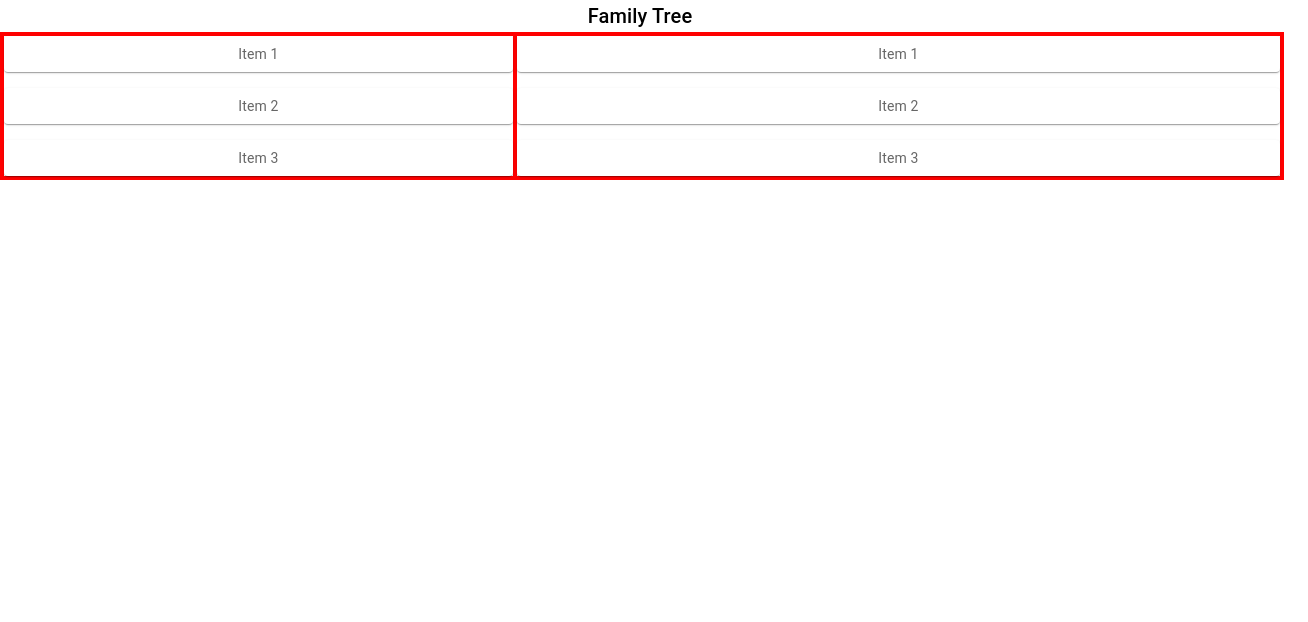
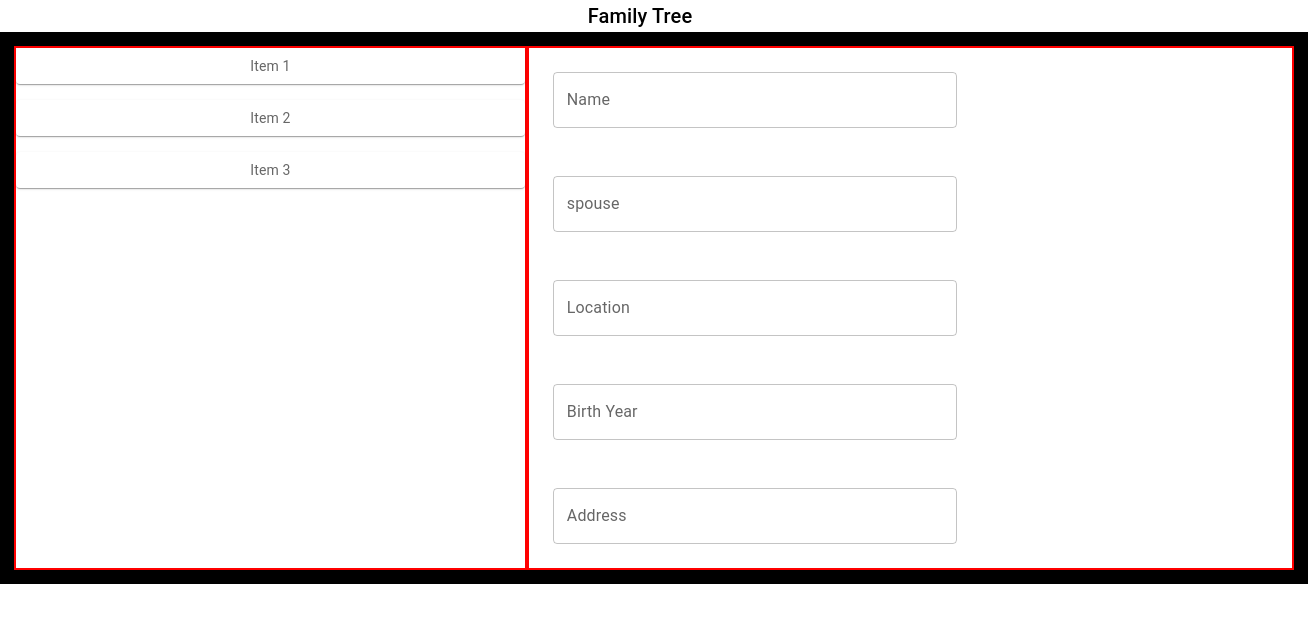
Before and after one commit to ronak-d/Family-Tree, a React (Create React App) app in the folder tree/: page / in a window 1280 px wide. Shown: the top 622 px of the page, 1308 px wide, since content can reach past the window. Built offline with nearby package versions, Linux system fonts and the light colour scheme; data requests are answered from the project's data file.

Commit message:
done with form

```diff
--- a/tree/db.json
+++ b/tree/db.json
@@ -5,20 +5,44 @@
             "isFolder": true,
             "familyMember":[
                 {
+                    "id": 1,
                     "name": "Son 1",
                     "spouse": "Heena",
                     "Location":"Bhopal",
                     "Birth Year":1980,
                     "Address":"Hiran magri Bhopal",
-                    "isFolder": true
+                    "isFolder": true,
+                    "familyMember":[
+                        {
+                            "id": 1,
+                            "name": "Son 1",
+                            "spouse": "Heena",
+                            "Location":"Bhopal",
+                            "Birth Year":1980,
+                            "Address":"Hiran magri Bhopal",
+                            "isFolder": true
+                        }
+                    ]
                 },
                 {
+                    "id":2,
                     "name": "Daughter 1",
                     "spouse": "Roy",
                     "Location":"Bhopal",
                     "Birth Year":1980,
                     "Address":"Hiran magri Bhopal",
-                    "isFolder": true
+                    "isFolder": true,
+                    "familyMember":[
+                        {
+                            "id": 1,
+                            "name": "Son 1",
+                            "spouse": "Heena",
+                            "Location":"Bhopal",
+                            "Birth Year":1980,
+                            "Address":"Hiran magri Bhopal",
+                            "isFolder": true
+                        }
+                    ]
                 }
             ]
         }
--- a/tree/src/Components/Application/Application.jsx
+++ b/tree/src/Components/Application/Application.jsx
@@ -6,8 +6,7 @@ import Paper from '@mui/material/Paper';
 import { styled } from '@mui/material/styles';
 import { Typography } from '@mui/material';
 import handleAxios from '../HandleAxios/HandleAxios';
-
-
+import TextField from "@mui/material/TextField";
 
 const Item = styled(Paper)(({ theme }) => ({
   backgroundColor: theme.palette.mode === 'dark' ? '#1A2027' : '#fff',
@@ -42,7 +41,7 @@ const Application = () => {
       Family Tree
     </Typography>
 
-  <Box sx={{ width: "100%",display:"flex",border: "2px solid red" }}>
+  <Box sx={{ width: "100%",display:"flex",border: "14px solid black" }}>
 
     <Box sx={{ width: "40%",border: "2px solid red" }}>
       <Stack
@@ -57,17 +56,45 @@ const Application = () => {
       </Stack>
     </Box>
 
-    <Box sx={{ width: "60%",border: "2px solid red" }}>
-      <Stack
-        direction="column"
-        justifyContent="center"
-        alignItems="stretch"
-        spacing={2}
+    <Box component="form"
+      noValidate
+      autoComplete="on"
+      display="inline-block"
+      sx={{ width: "60%","& > :not(style)": { m: 3, width: "40ch" },border: "2px solid red" }}
       >
-        <Item>Item 1</Item>
-        <Item>Item 2</Item>
-        <Item>Item 3</Item>
-      </Stack>
+      <TextField
+        id="outlined-name"
+        label="Name"
+        // value={name}
+        // onChange={handleChange}
+      />
+      <TextField
+        id="outlined-name"
+        label="spouse"
+        // value={spouse}
+        // onChange={handleChange}
+      />
+      <TextField
+        id="outlined-name"
+        label="Location"
+        // value={Location}
+        // onChange={handleChange}
+      />
+      <TextField
+        id="outlined-name"
+        label="Birth Year"
+        // value={BirthYear}
+        // onChange={handleChange}
+      />
+      <TextField
+        id="outlined-name"
+        label="Address"
+        // value={Address}
+        // onChange={handleChange}
+      />
+
+
+
     </Box>
 
   </Box>
--- a/tree/src/Components/HandleAxios/HandleAxios.js
+++ b/tree/src/Components/HandleAxios/HandleAxios.js
@@ -3,6 +3,7 @@ import axios from 'axios';
 const baseURL = "http://localhost:3000/"
 
 function handleAxios(url,method,data){
+    console.log("data");
     return axios[method.toLowerCase()]
     (`${baseURL}${url}`,data);
 }
```
